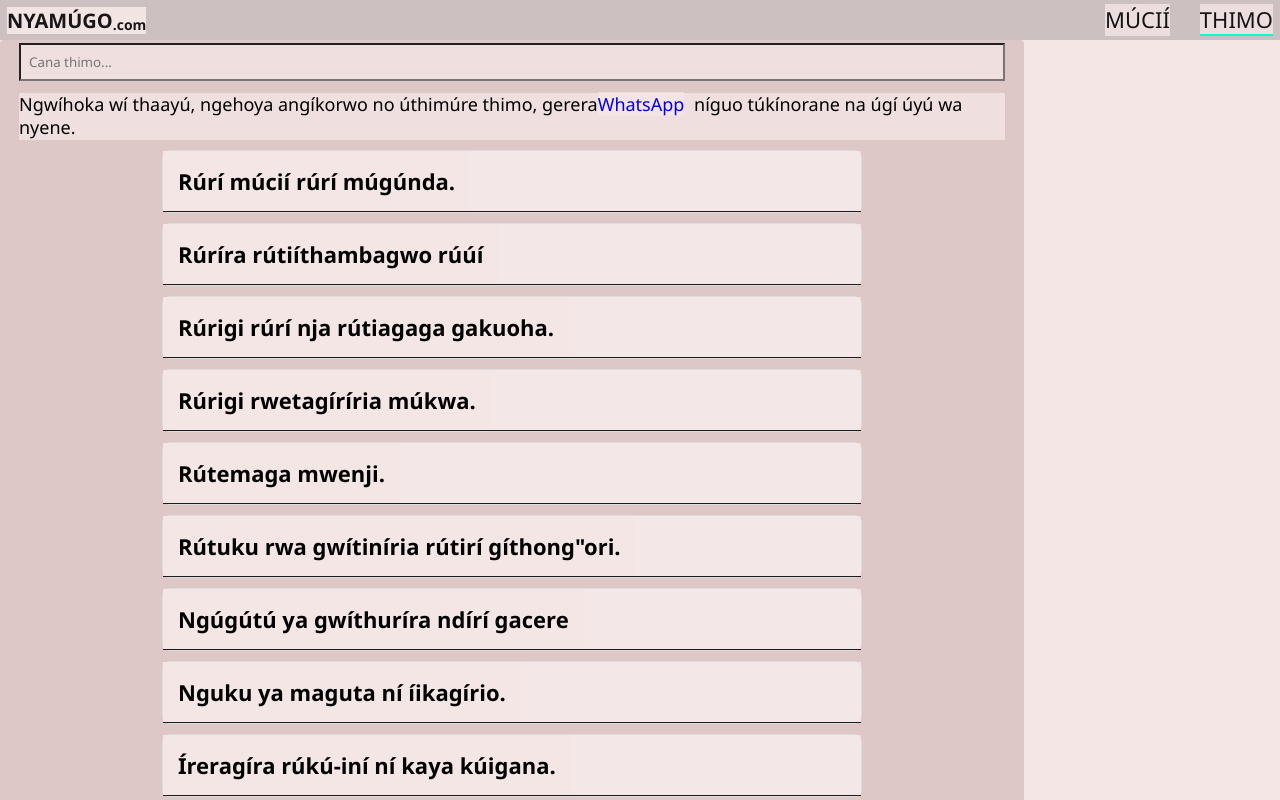
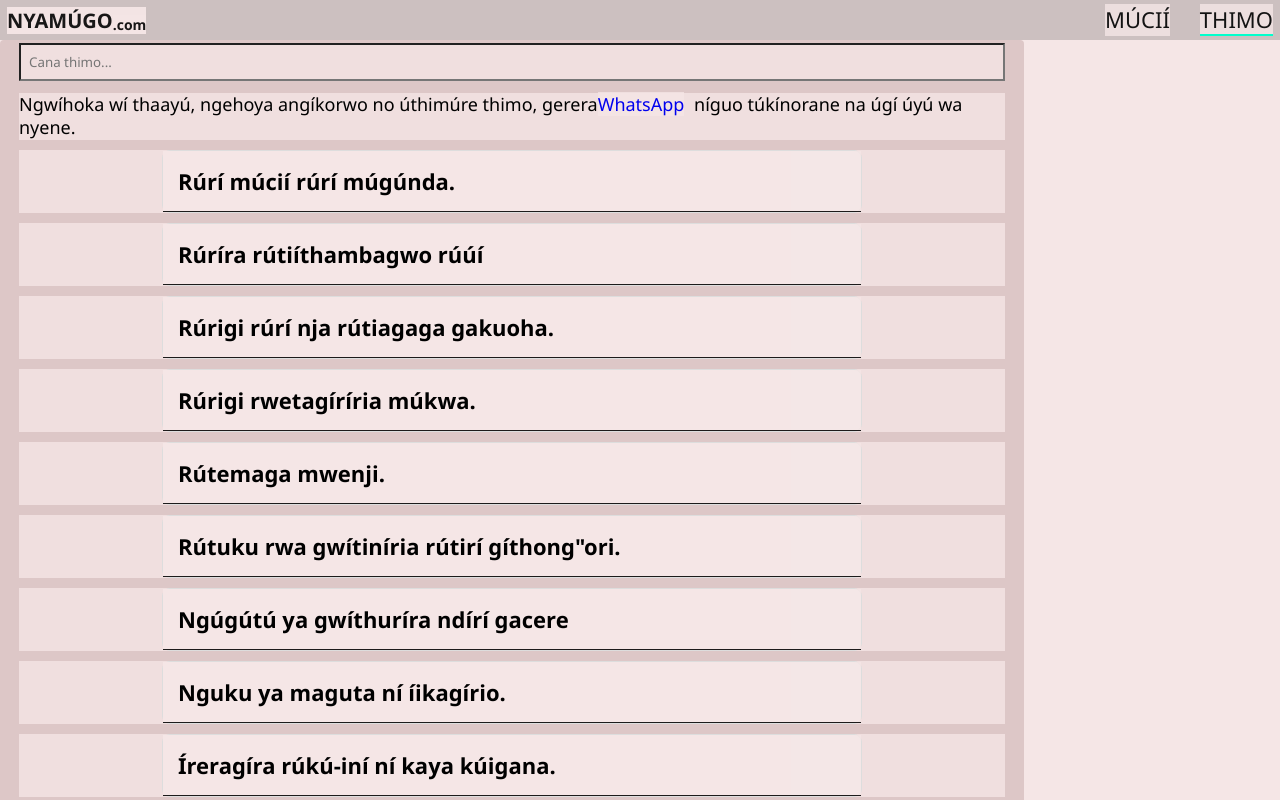
Before and after one commit to mimi764/gikuyu, a React (Create React App) app: page /about in a window 1280 px wide. Shown: the top 800 px of the page. Built offline with nearby package versions, Linux system fonts and the light colour scheme.

Commit message:
update files

```diff
--- a/src/body/FAV/Accor.css
+++ b/src/body/FAV/Accor.css
@@ -16,6 +16,7 @@
 .buton{
   border: none;
   align-items: center;
+  width: 90%;
 }
 .input .p{
   font-size: 18px;
@@ -36,10 +37,10 @@
 .accordion.active {
   position: fixed;  /* FIXED POSITIONING */
   top: 10%;
-  background-color: rgb(41, 40, 40);
+  background-color: rgb(15, 15, 15);
   z-index: 999;
-  box-shadow: 0 12px 30px rgba(0,0,80,0.25);
-  width: 80%;
+  box-shadow: 0 12px 30px rgba(1, 1, 37, 0.25);
+  width: 90%;
   height: fit-content;
   opacity: 1;
 }
--- a/src/body/FAV/AccorIT.jsx
+++ b/src/body/FAV/AccorIT.jsx
@@ -11,7 +11,9 @@ const AccordionItem = ({ item }) => {
   const { toggleFavorite } = useFavorites();
 
 
-  return (<div
+  return (
+    <div>
+  <div
   className={`accordion ${
     activeId === item.id ? "active" : ""
   }`}
@@ -47,6 +49,7 @@ const AccordionItem = ({ item }) => {
     </div>
   )}
 </div>
+</div>
 
   )
 };
```
